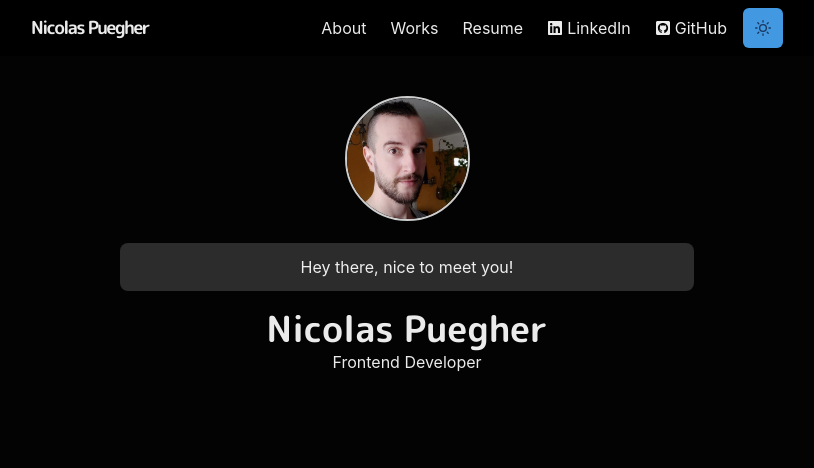
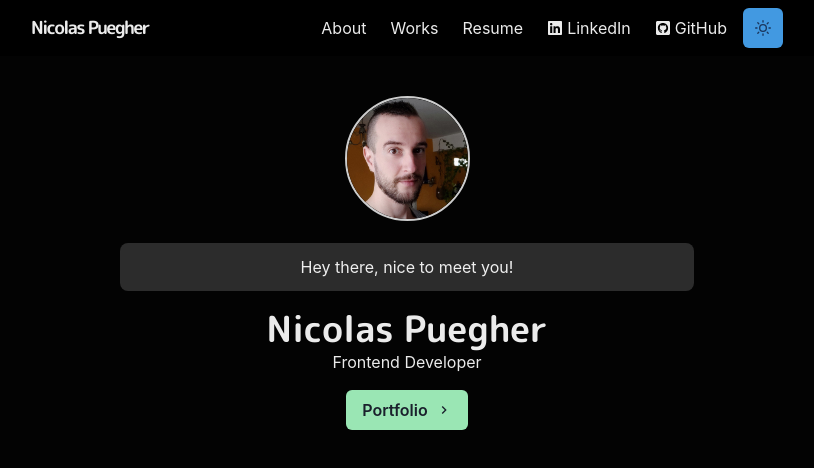
Before and after one commit to nicoPuegher/portfolio, a Next.js app: page / in a window 1280 px wide. Shown: the top 468 px of the page, without its empty margins (233-1047 px from the left). Built offline with nearby package versions, Linux system fonts and the light colour scheme.

Commit message:
create portfolio button in pages/index

```diff
--- a/pages/index.js
+++ b/pages/index.js
@@ -1,10 +1,13 @@
 import {
   Container,
   Box,
+  useColorModeValue,
   Image,
   Heading,
-  useColorModeValue,
+  Button,
 } from '@chakra-ui/react';
+import NextLink from 'next/link';
+import { ChevronRightIcon } from '@chakra-ui/icons';
 
 const Page = () => {
   return (
@@ -45,6 +48,16 @@ const Page = () => {
           <Heading as="h2">Nicolas Puegher</Heading>
           <p>Frontend Developer</p>
         </Box>
+        <Box align="center" my={4}>
+          <Button
+            as={NextLink}
+            href="/works"
+            rightIcon={<ChevronRightIcon />}
+            colorScheme={useColorModeValue('purple', 'green')}
+          >
+            Portfolio
+          </Button>
+        </Box>
       </Box>
     </Container>
   );
```
